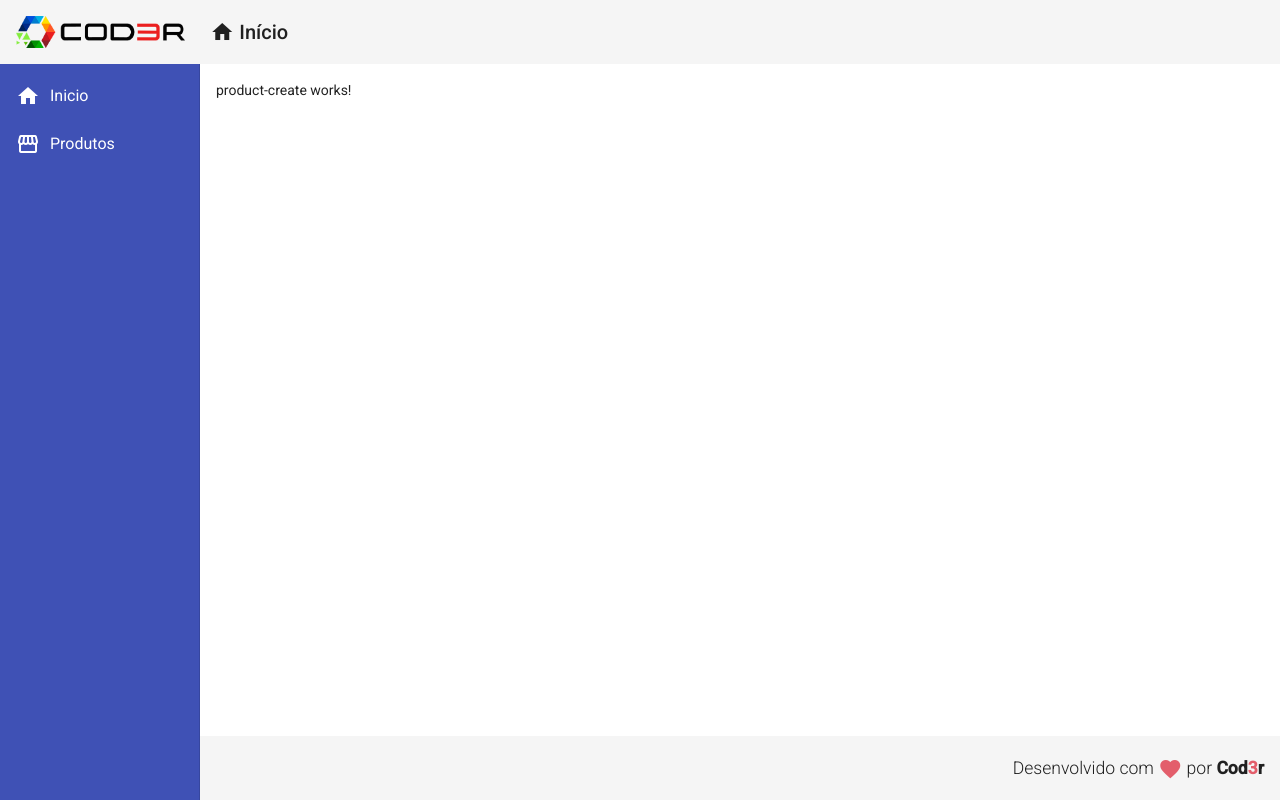
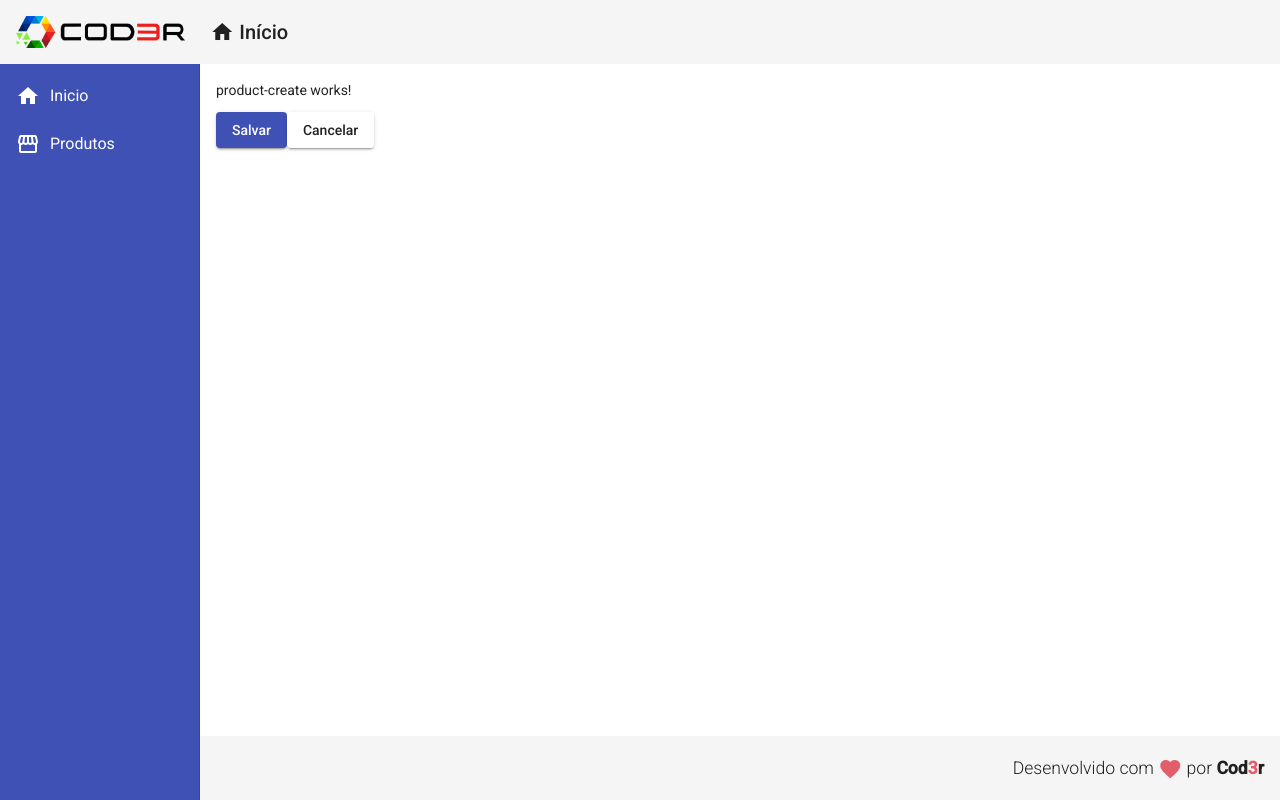
Before and after one commit to IggorSantos/curso-angular9, an Angular app: page /products/create in a window 1280 px wide. Built offline with nearby package versions, Linux system fonts and the light colour scheme.

Commit message:
Criação do service de produto

```diff
--- a/src/app/app.module.ts
+++ b/src/app/app.module.ts
@@ -12,6 +12,7 @@
 import { MatListModule } from '@angular/material/list';
 import { MatCardModule } from '@angular/material/card';
 import { MatButtonModule } from '@angular/material/button';
+import { MatSnackBarModule } from '@angular/material/snack-bar';
 import { HomeComponent } from './views/home/home.component';
 import { ProductCrudComponent } from './views/product-crud/product-crud.component';
 import { ProductCreateComponent } from './components/product/product-create/product-create.component';
@@ -34,7 +35,8 @@
     MatSidenavModule,
     MatListModule,
     MatCardModule,
-    MatButtonModule
+    MatButtonModule,
+    MatSnackBarModule
   ],
   providers: [],
   bootstrap: [AppComponent]
--- a/src/app/components/product/product-create/product-create.component.html
+++ b/src/app/components/product/product-create/product-create.component.html
@@ -1 +1,9 @@
 <p>product-create works!</p>
+
+<button mat-raised-button (click)="createProduct()" color="primary">
+  Salvar
+</button>
+
+<button mat-raised-button (click)="cancel()">
+  Cancelar
+</button>
--- a/src/app/components/product/product-create/product-create.component.ts
+++ b/src/app/components/product/product-create/product-create.component.ts
@@ -1,4 +1,6 @@
 import { Component, OnInit } from '@angular/core';
+import { ProductService } from './../product.service'
+import { Router } from '@angular/router';
 
 @Component({
   selector: 'app-product-create',
@@ -7,9 +9,19 @@
 })
 export class ProductCreateComponent implements OnInit {
 
-  constructor() { }
+  constructor( private productService: ProductService,
+  private router: Router) { }
 
   ngOnInit(): void {
+
+  }
+
+  createProduct(){
+    this.productService.showMessage("Produto criado")
+  }
+
+  cancel(){
+    this.router.navigate(['/products'])
   }
 
 }
--- /dev/null
+++ b/src/app/components/product/product.service.ts
@@ -0,0 +1,18 @@
+import { Injectable } from '@angular/core';
+import { MatSnackBar } from '@angular/material/snack-bar'
+
+@Injectable({
+  providedIn: 'root'
+})
+export class ProductService {
+
+  constructor( private snackBar: MatSnackBar) { }
+
+  showMessage(msg: string): void {
+    this.snackBar.open(msg, '', {
+      duration: 3000,
+      horizontalPosition: "right",
+      verticalPosition: "top"
+    })
+  }
+}
```
